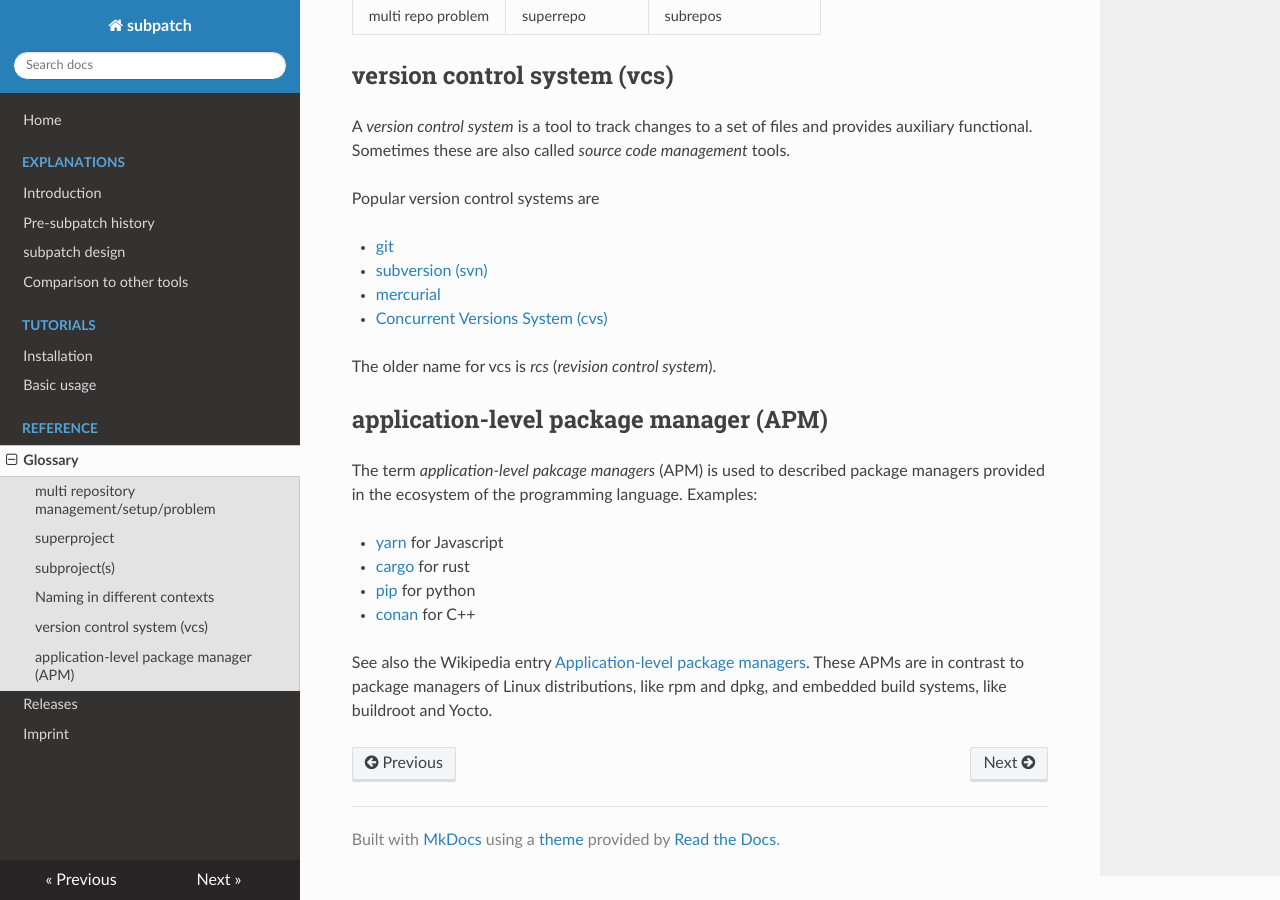
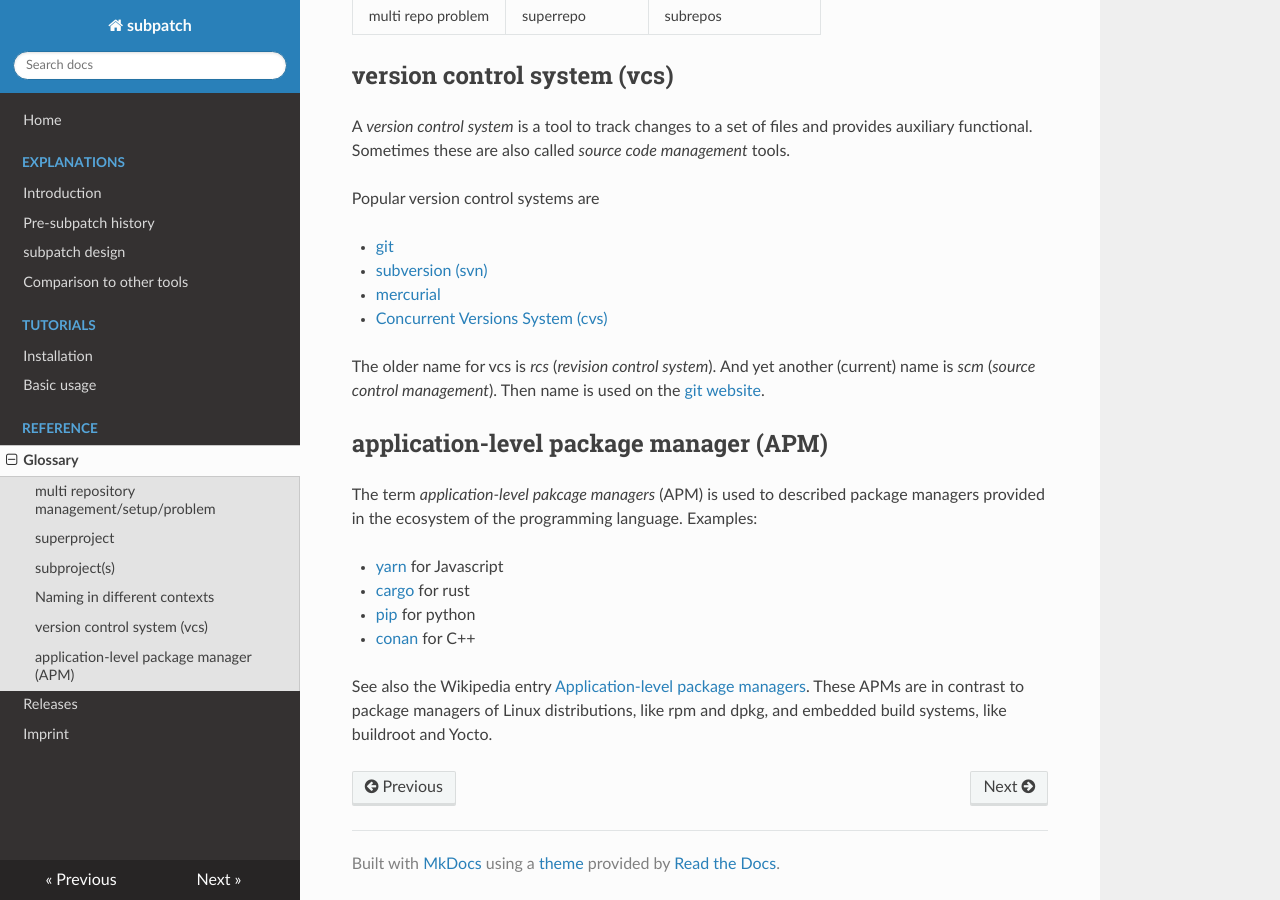
Before and after one commit to lengfeld/subpatch, an MkDocs documentation site: the page built from website/ref/glossary.md, in a window 1280 px wide and 900 px high, scrolled down 1126 px. Built offline with MkDocs 1.6.1, drawn with Linux system fonts in a browser that asks for light colours; nearby versions of some CDN libraries.

Commit message:
website: add scm

```diff
--- a/website/ref/glossary.md
+++ b/website/ref/glossary.md
@@ -58,7 +58,10 @@ Popular version control systems are
 * [mercurial](https://www.mercurial-scm.org/)
 * [Concurrent Versions System (cvs)](http://savannah.nongnu.org/projects/cvs)
 
-The older name for vcs is *rcs* (*revision control system*).
+The older name for vcs is *rcs* (*revision control system*). And yet another
+(current) name is *scm* (*source control management*). Then name is used
+on the [git website](https://git-scm.com/).
+
 
 ## application-level package manager (APM)
 
```
